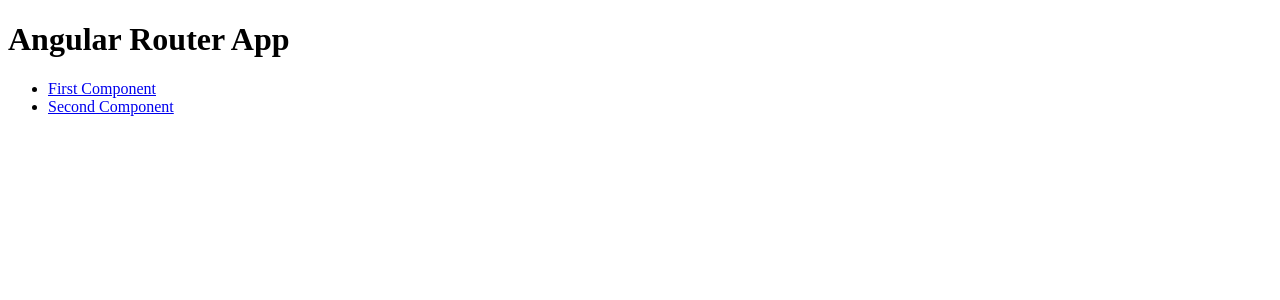
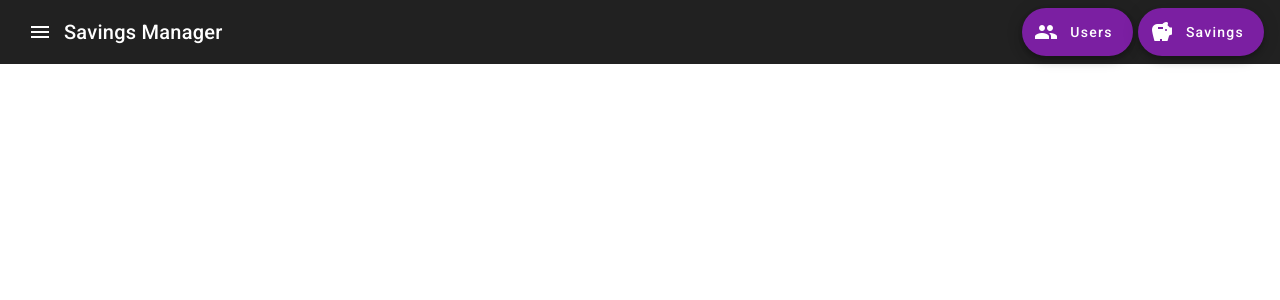
Before and after one commit to DamianVasquezCalle/managing-saving-deposits, an Angular app: page / in a window 1280 px wide. Shown: the top 300 px of the page. Built offline with nearby package versions, Linux system fonts and the light colour scheme.

Commit message:
Implement material comp + header component

```diff
--- a/angular.json
+++ b/angular.json
@@ -25,6 +25,7 @@
               "src/assets"
             ],
             "styles": [
+              "@angular/material/prebuilt-themes/purple-green.css",
               "src/styles.css"
             ],
             "scripts": [],
@@ -89,6 +90,7 @@
               "src/assets"
             ],
             "styles": [
+              "@angular/material/prebuilt-themes/purple-green.css",
               "src/styles.css"
             ],
             "scripts": []
--- a/package.json
+++ b/package.json
@@ -12,10 +12,12 @@
   "private": true,
   "dependencies": {
     "@angular/animations": "^17.2.0",
+    "@angular/cdk": "^17.2.0",
     "@angular/common": "^17.2.0",
     "@angular/compiler": "^17.2.0",
     "@angular/core": "^17.2.0",
     "@angular/forms": "^17.2.0",
+    "@angular/material": "^17.2.0",
     "@angular/platform-browser": "^17.2.0",
     "@angular/platform-browser-dynamic": "^17.2.0",
     "@angular/platform-server": "^17.2.0",
--- a/src/app/app.component.html
+++ b/src/app/app.component.html
@@ -1,9 +1,2 @@
-<h1>Angular Router App</h1>
-<nav>
-  <ul>
-    <li><a routerLink="/users" routerLinkActive="active" ariaCurrentWhenActive="page">First Component</a></li>
-    <li><a routerLink="/deposits" routerLinkActive="active" ariaCurrentWhenActive="page">Second Component</a></li>
-  </ul>
-</nav>
-<!-- The routed views render in the <router-outlet>-->
+<app-header></app-header>
 <router-outlet></router-outlet>
--- a/src/app/app.component.ts
+++ b/src/app/app.component.ts
@@ -1,11 +1,11 @@
-import { CommonModule } from '@angular/common';
 import { Component } from '@angular/core';
-import { RouterLink, RouterLinkActive, RouterOutlet } from '@angular/router';
+import { RouterOutlet } from '@angular/router';
+import { HeaderComponent } from './components/header/header.component';
 
 @Component({
   selector: 'app-root',
   standalone: true,
-  imports: [CommonModule, RouterOutlet, RouterLink, RouterLinkActive],
+  imports: [RouterOutlet, HeaderComponent],
   templateUrl: './app.component.html',
   styleUrl: './app.component.css'
 })
--- a/src/app/app.config.ts
+++ b/src/app/app.config.ts
@@ -3,7 +3,8 @@ import { provideRouter } from '@angular/router';
 
 import { routes } from './app.routes';
 import { provideClientHydration } from '@angular/platform-browser';
+import { provideAnimationsAsync } from '@angular/platform-browser/animations/async';
 
 export const appConfig: ApplicationConfig = {
-  providers: [provideRouter(routes), provideClientHydration()]
+  providers: [provideRouter(routes), provideClientHydration(), provideAnimationsAsync()]
 };
--- /dev/null
+++ b/src/app/components/header/header.component.css
@@ -0,0 +1,3 @@
+.example-spacer {
+  flex: 1 1 auto;
+}
--- /dev/null
+++ b/src/app/components/header/header.component.html
@@ -0,0 +1,38 @@
+<mat-toolbar>
+  <mat-toolbar-row>
+    <button
+      mat-icon-button
+      class="example-icon"
+      aria-label="Example icon-button with menu icon"
+    >
+      <mat-icon>menu</mat-icon>
+    </button>
+    <span>Savings Manager</span>
+    <span class="example-spacer"></span>
+    <button
+      mat-fab
+      extended
+      color="primary"
+      aria-label="Users"
+      routerLink="/users"
+      routerLinkActive="active"
+      ariaCurrentWhenActive="page"
+    >
+      <mat-icon>group</mat-icon>
+      Users
+    </button>
+    &nbsp;
+    <button
+      mat-fab
+      extended
+      color="primary"
+      aria-label="Deposits"
+      routerLink="/deposits"
+      routerLinkActive="active"
+      ariaCurrentWhenActive="page"
+    >
+      <mat-icon>savings</mat-icon>
+      Savings
+    </button>
+  </mat-toolbar-row>
+</mat-toolbar>
--- a/src/index.html
+++ b/src/index.html
@@ -6,8 +6,10 @@
   <base href="/">
   <meta name="viewport" content="width=device-width, initial-scale=1">
   <link rel="icon" type="image/x-icon" href="favicon.ico">
+  <link href="https://fonts.googleapis.com/css2?family=Roboto:wght@300;400;500&display=swap" rel="stylesheet">
+  <link href="https://fonts.googleapis.com/icon?family=Material+Icons" rel="stylesheet">
 </head>
-<body>
+<body class="mat-typography">
   <app-root></app-root>
 </body>
 </html>
--- a/src/styles.css
+++ b/src/styles.css
@@ -1 +1,4 @@
 /* You can add global styles to this file, and also import other style files */
+
+html, body { height: 100%; }
+body { margin: 0; font-family: Roboto, "Helvetica Neue", sans-serif; }
```
Also changed, not shown: src/app/components/header/header.component.ts (added, +18 -0 lines), 2 other files (tests, documents, lock files or other folders).
